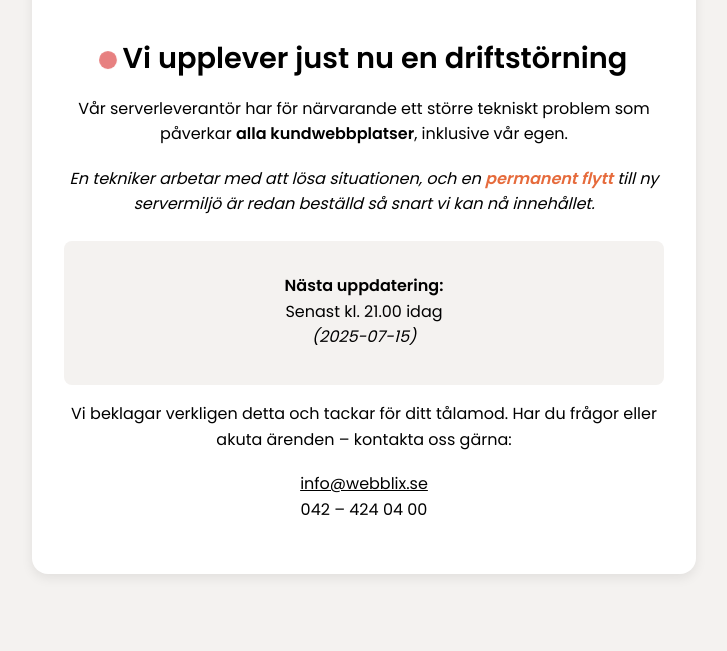
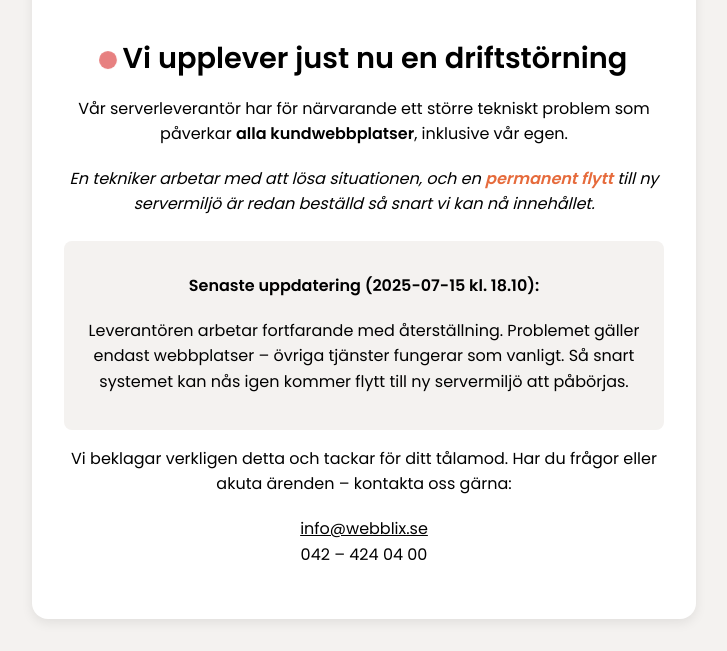
Before and after one commit to webblix/webblix-status, a plain HTML site: page index.html in a window 1280 px wide. Shown: the part 162-813 px from the top of the page, without its empty margins (276-1003 px from the left). Drawn offline with Linux system fonts and the light colour scheme.

Commit message:
Update index.html

```diff
--- a/index.html
+++ b/index.html
@@ -112,8 +112,8 @@
     </p>
 
     <div class="box">
-      <p><strong>Nästa uppdatering:</strong><br> Senast kl. 21.00 idag
-        <br><i>(2025-07-15)</i></p>
+<p><strong>Senaste uppdatering (2025-07-15 kl. 18.10):</strong></p>
+  <p>Leverantören arbetar fortfarande med återställning. Problemet gäller endast webbplatser – övriga tjänster fungerar som vanligt. Så snart systemet kan nås igen kommer flytt till ny servermiljö att påbörjas.</p>
     </div>
 
     <p>
```
